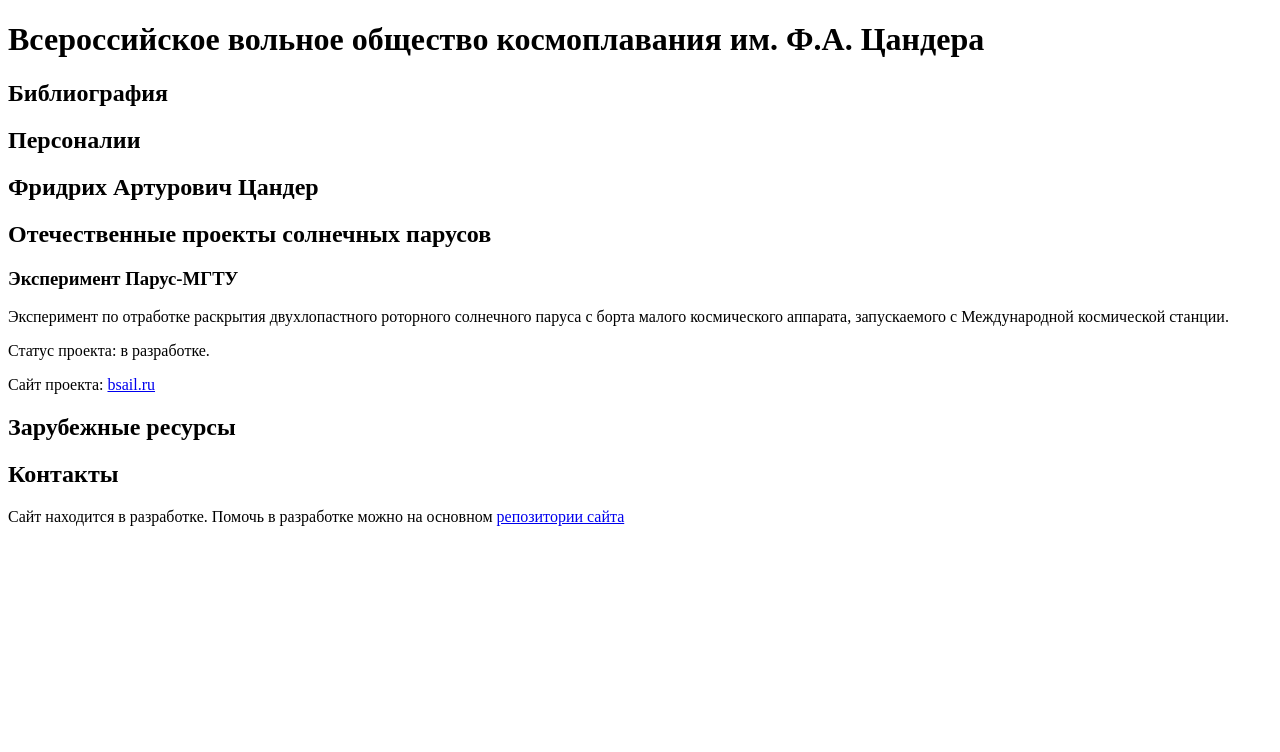
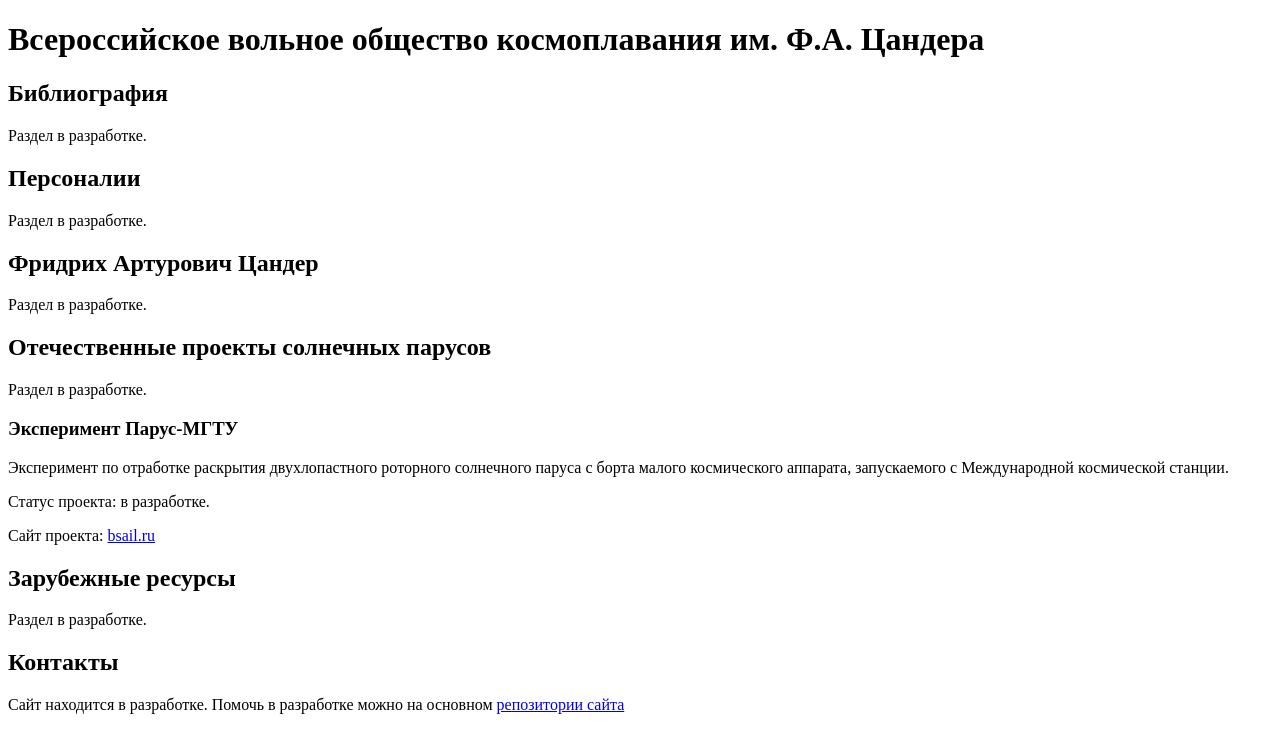
Before and after one commit to locutus3009/tsander, a plain HTML site: page index.html in a window 1280 px wide. Drawn offline with Linux system fonts and the light colour scheme.

Commit message:
Добавлена фраза раздел в разработке

```diff
--- a/index.html
+++ b/index.html
@@ -6,14 +6,19 @@
   <body>
     <h1>Всероссийское вольное общество космоплавания им. Ф.А. Цандера</h1>
     <h2>Библиография</h2>
+    <p>Раздел в разработке.</p>
     <h2>Персоналии</h2>
+    <p>Раздел в разработке.</p>
     <h2>Фридрих Артурович Цандер</h2>
+    <p>Раздел в разработке.</p>
     <h2>Отечественные проекты солнечных парусов</h2>
+    <p>Раздел в разработке.</p>
     <h3>Эксперимент Парус-МГТУ</h3>
     <p>Эксперимент по отработке раскрытия двухлопастного роторного солнечного паруса с борта малого космического аппарата, запускаемого с Международной космической станции.</p>
     <p>Статус проекта: в разработке.</p>
     <p>Сайт проекта: <a href="https://bsail.ru">bsail.ru</a></p>
     <h2>Зарубежные ресурсы</h2>
+    <p>Раздел в разработке.</p>
     <h2>Контакты</h2>
     <p>Сайт находится в разработке. Помочь в разработке можно на основном <a href="https://github.com/locutus3009/tsander">репозитории сайта</a></p>
   </body>
```
